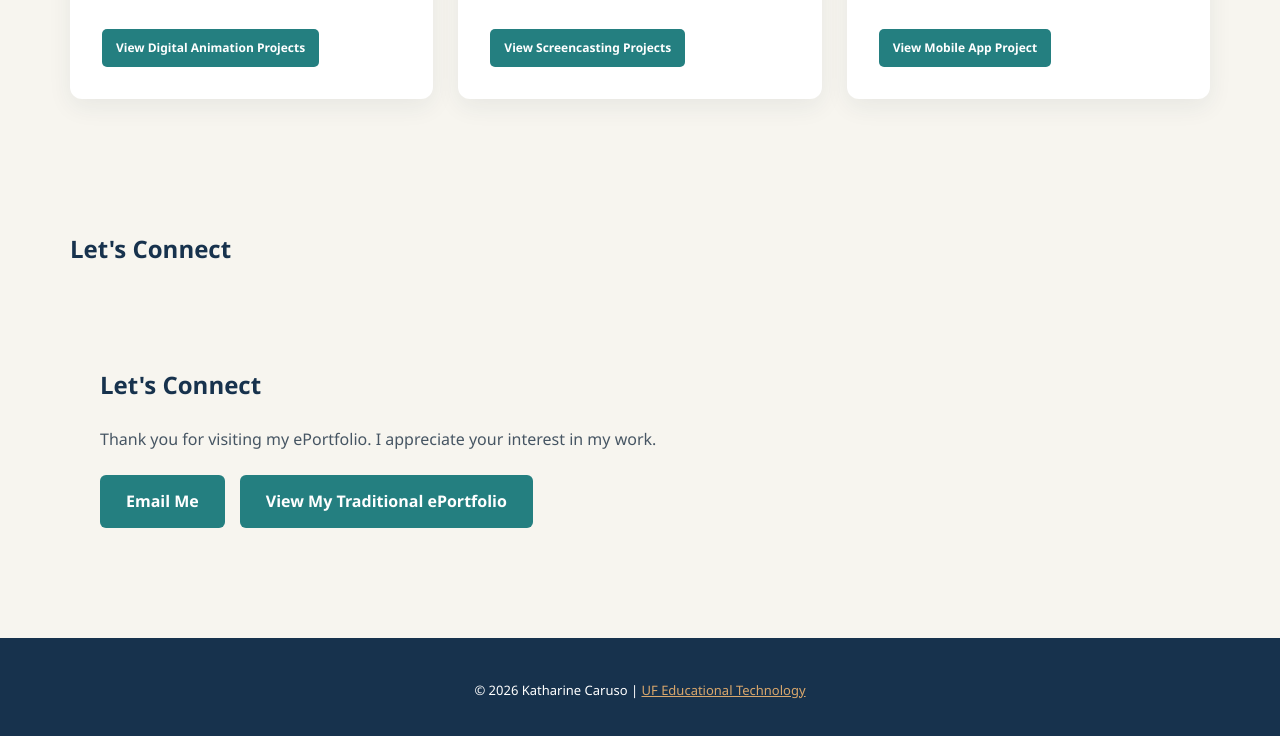
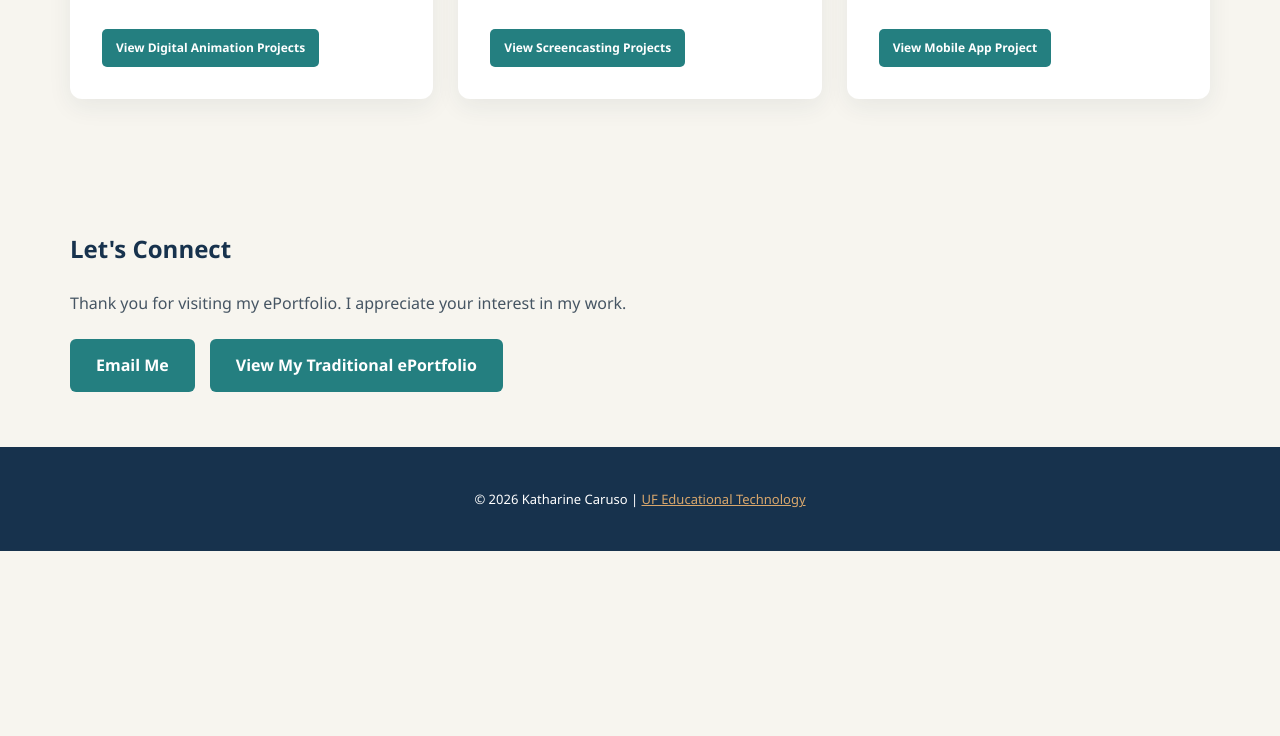
Before and after one commit to katecaruso/katharinecaruso, a plain HTML site: page index.html in a window 1280 px wide. Shown: the part 1662-2398 px from the top of the page. After the commit the page ends 2213 px from the top, so only its background shows below. Drawn offline with Linux system fonts and the light colour scheme.

```diff
--- a/index.html
+++ b/index.html
@@ -202,9 +202,6 @@
             <h2>Let's Connect</h2>
             <p>
 
-<section class="contact" id="contact">
-    <h2>Let's Connect</h2>
-    <p>
         Thank you for visiting my ePortfolio.
         I appreciate your interest in my work.
     </p>
```
